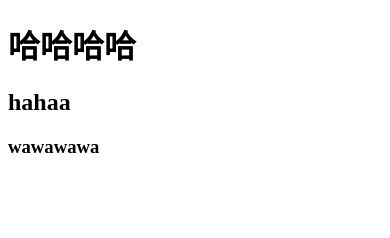
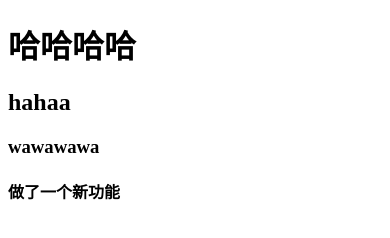
Before and after one commit to qhwc2009/gitTest, a plain HTML site: page index.html in a window 390 px wide. Drawn offline with Linux system fonts and the light colour scheme.

Commit message:
mobile做了个大功能

```diff
--- a/index.html
+++ b/index.html
@@ -10,5 +10,6 @@
   <h1>哈哈哈哈</h1>
   <h2>hahaa</h2>
   <h3>wawawawa</h3>
+  <h4>做了一个新功能</h4>
 </body>
 </html>
```
